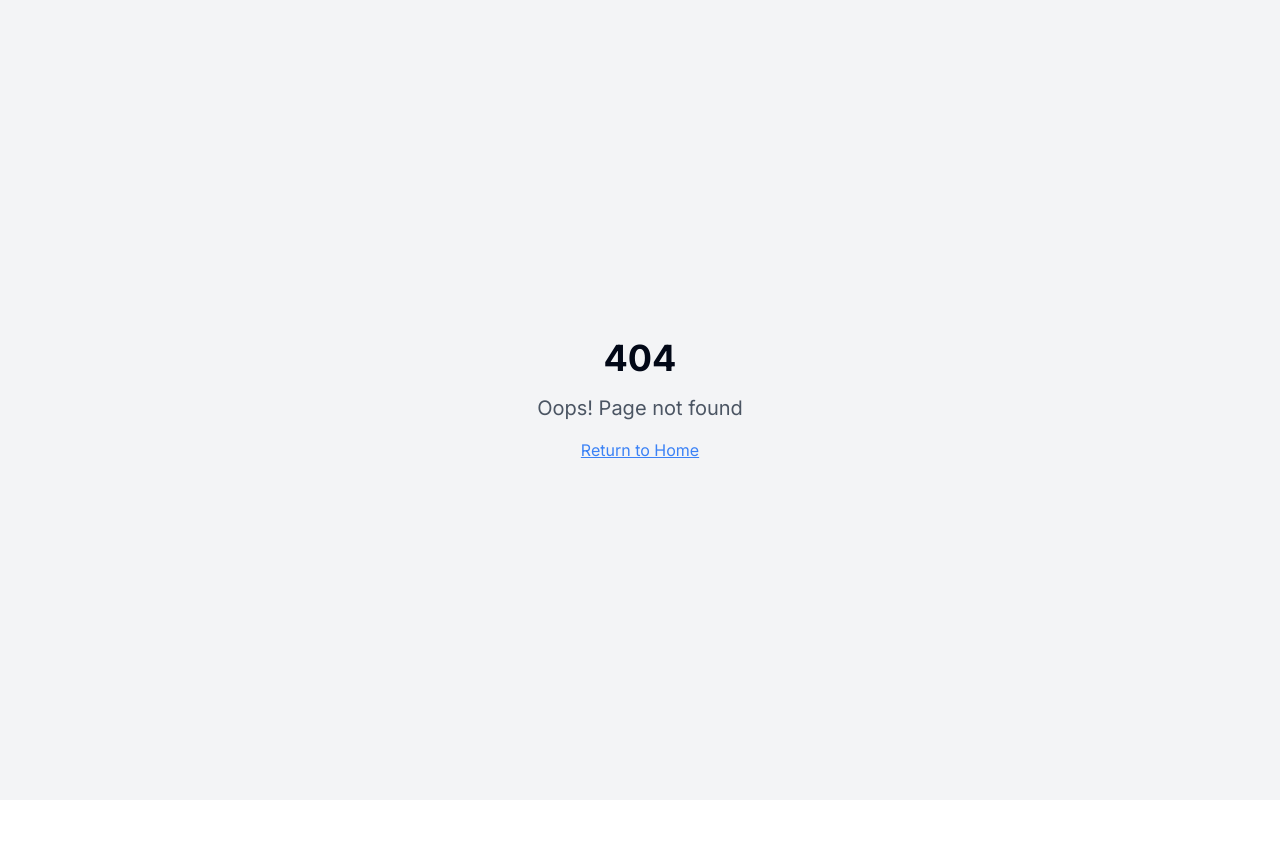
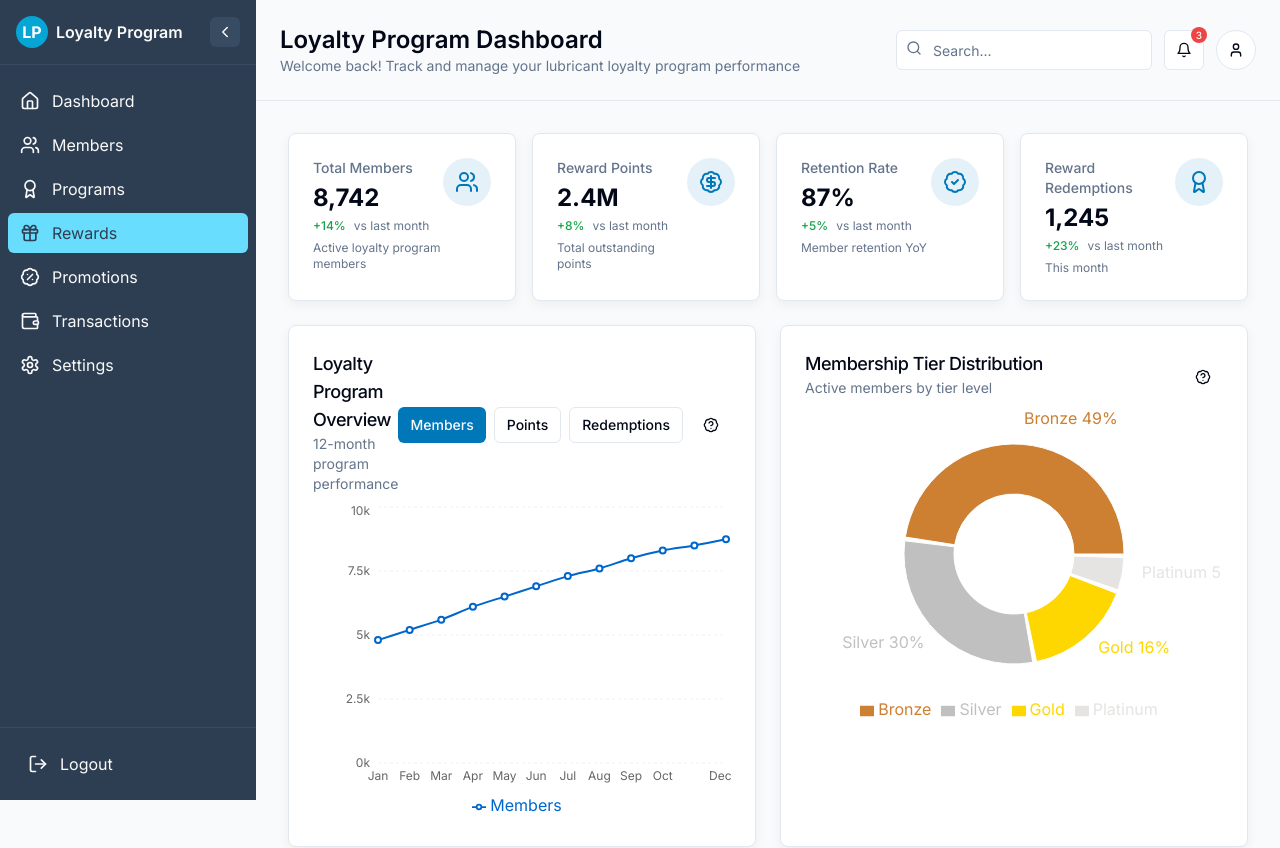
Before and after one commit to prabrn/lubri-sales-insight-india, a React (Vite) app: page /rewards in a window 1280 px wide. Before the commit this address had no page. Shown: the top 848 px of the page. Before the commit the page ends 800 px from the top, so only its background shows below. Built offline with nearby package versions, Linux system fonts and the light colour scheme.

Commit message:
Fix: Submenu links not working
Fixes the functionality of the submenu links.

```diff
--- a/src/App.tsx
+++ b/src/App.tsx
@@ -1,3 +1,4 @@
+
 import { Toaster } from "@/components/ui/toaster";
 import { Toaster as Sonner } from "@/components/ui/sonner";
 import { TooltipProvider } from "@/components/ui/tooltip";
@@ -16,6 +17,12 @@ const App = () => (
       <BrowserRouter>
         <Routes>
           <Route path="/" element={<Index />} />
+          <Route path="/members" element={<Index />} />
+          <Route path="/programs" element={<Index />} />
+          <Route path="/rewards" element={<Index />} />
+          <Route path="/promotions" element={<Index />} />
+          <Route path="/transactions" element={<Index />} />
+          <Route path="/settings" element={<Index />} />
           {/* ADD ALL CUSTOM ROUTES ABOVE THE CATCH-ALL "*" ROUTE */}
           <Route path="*" element={<NotFound />} />
         </Routes>
--- a/src/components/Sidebar.tsx
+++ b/src/components/Sidebar.tsx
@@ -13,18 +13,21 @@ import {
   Wallet
 } from "lucide-react";
 import { cn } from "@/lib/utils";
+import { Link, useLocation } from "react-router-dom";
 
 const Sidebar: React.FC = () => {
   const [expanded, setExpanded] = useState(true);
+  const location = useLocation();
+  const currentPath = location.pathname;
 
   const menuItems = [
-    { icon: Home, label: "Dashboard", active: true },
-    { icon: Users, label: "Members" },
-    { icon: Award, label: "Programs" },
-    { icon: Gift, label: "Rewards" },
-    { icon: BadgePercent, label: "Promotions" },
-    { icon: Wallet, label: "Transactions" },
-    { icon: Settings, label: "Settings" },
+    { icon: Home, label: "Dashboard", path: "/" },
+    { icon: Users, label: "Members", path: "/members" },
+    { icon: Award, label: "Programs", path: "/programs" },
+    { icon: Gift, label: "Rewards", path: "/rewards" },
+    { icon: BadgePercent, label: "Promotions", path: "/promotions" },
+    { icon: Wallet, label: "Transactions", path: "/transactions" },
+    { icon: Settings, label: "Settings", path: "/settings" },
   ];
 
   return (
@@ -55,18 +58,18 @@ const Sidebar: React.FC = () => {
         <ul className="space-y-1 px-2">
           {menuItems.map((item, index) => (
             <li key={index}>
-              <a
-                href="#"
+              <Link
+                to={item.path}
                 className={cn(
                   "flex items-center py-2 px-3 rounded-md transition-colors",
-                  item.active
+                  currentPath === item.path
                     ? "bg-sidebar-primary text-sidebar-primary-foreground"
                     : "hover:bg-sidebar-accent hover:text-sidebar-accent-foreground"
                 )}
               >
                 <item.icon size={20} />
                 {expanded && <span className="ml-3">{item.label}</span>}
-              </a>
+              </Link>
             </li>
           ))}
         </ul>
```
